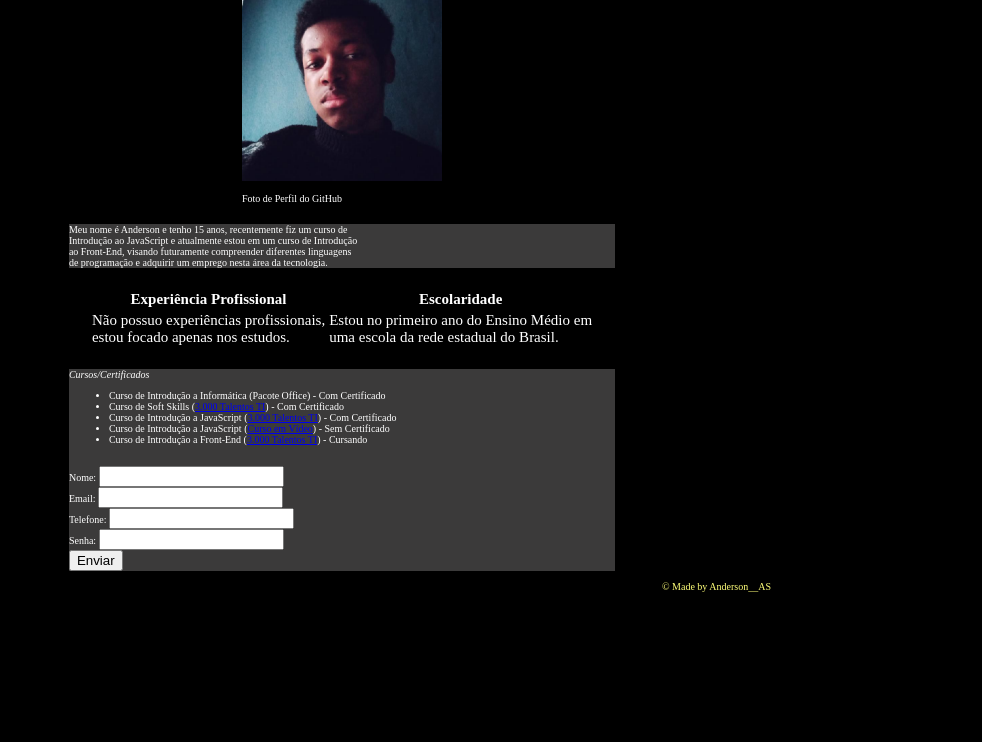
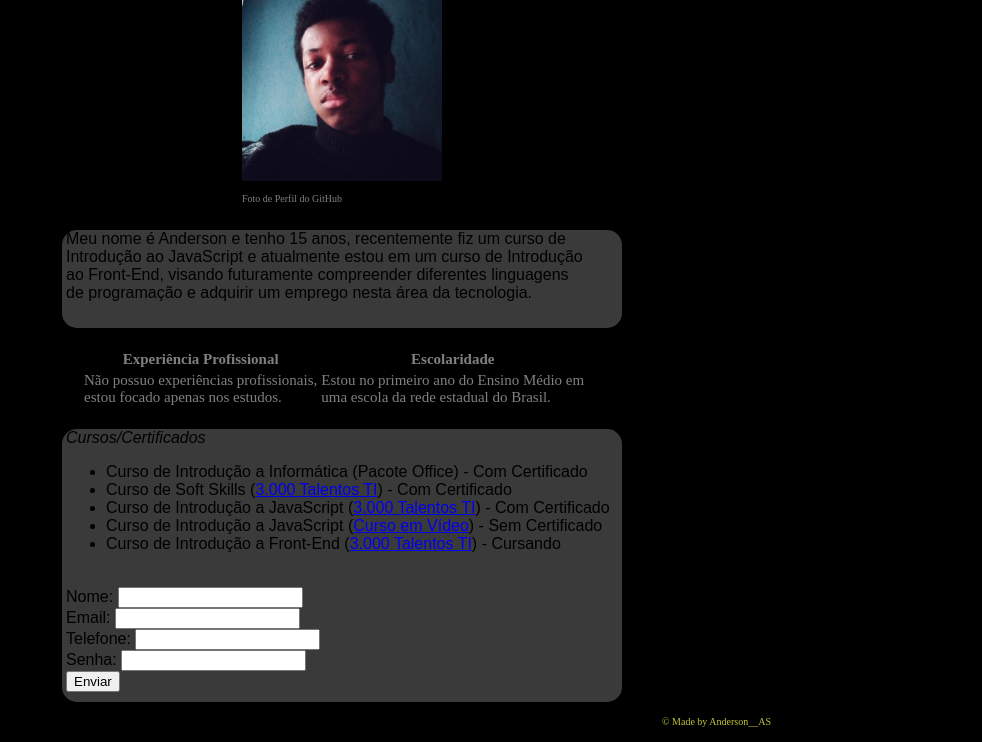
Before and after one commit to Anderson-A15-Silva/exercicio-html, a plain HTML site: page index.html in a window 1280 px wide. Both pictures are taken after a click on the button "Modo Escuro". Shown: the part 58-800 px from the top of the page, without its empty margins (298-1280 px from the left). Drawn offline with Linux system fonts and the light colour scheme; a web font is replaced by a local one.

Commit message:
Adicionando mudanças a exercicio-html

```diff
--- a/index.html
+++ b/index.html
@@ -26,7 +26,7 @@
         </div>
     </header>
     <main>
-        <section id="sectionOne" class="section">
+        <section id="sectionOne">
             <!-- Sessão de Exibição: Sobre Mim -->
             <p>Meu nome é Anderson e tenho 15 anos, recentemente fiz um curso de <br/>
             Introdução ao JavaScript e atualmente estou em um curso de Introdução <br/>
@@ -44,7 +44,7 @@
                         <td> Estou no primeiro ano do Ensino Médio em <br/> uma escola da rede estadual do Brasil.</td>
                     </tr>
                 </table>
-        <section id="sectionTwo" class="section">
+        <section id="sectionTwo">
             <!-- Sessão de Exibição: Cursos e Certificados -->
         <section>
                 <p>
--- a/index.js
+++ b/index.js
@@ -16,7 +16,7 @@ classWhite.classList.toggle("wt");
 
 darkMode.addEventListener("click", () => {
     body.style.background = "black";
-    body.style.color = "white";
+    body.style.color = "gray";
 
     sectionO.style.background = "#3b3a3a";
     sectionT.style.background = "#3b3a3a";
@@ -28,7 +28,7 @@ darkMode.addEventListener("click", () => {
 
 whiteMode.addEventListener("click", () => {
     body.style.background = "#108787ff";
-    body.style.color = "black";
+    body.style.color = "white";
 
     sectionO.style.background = "white";
     sectionT.style.background = "white";
```
